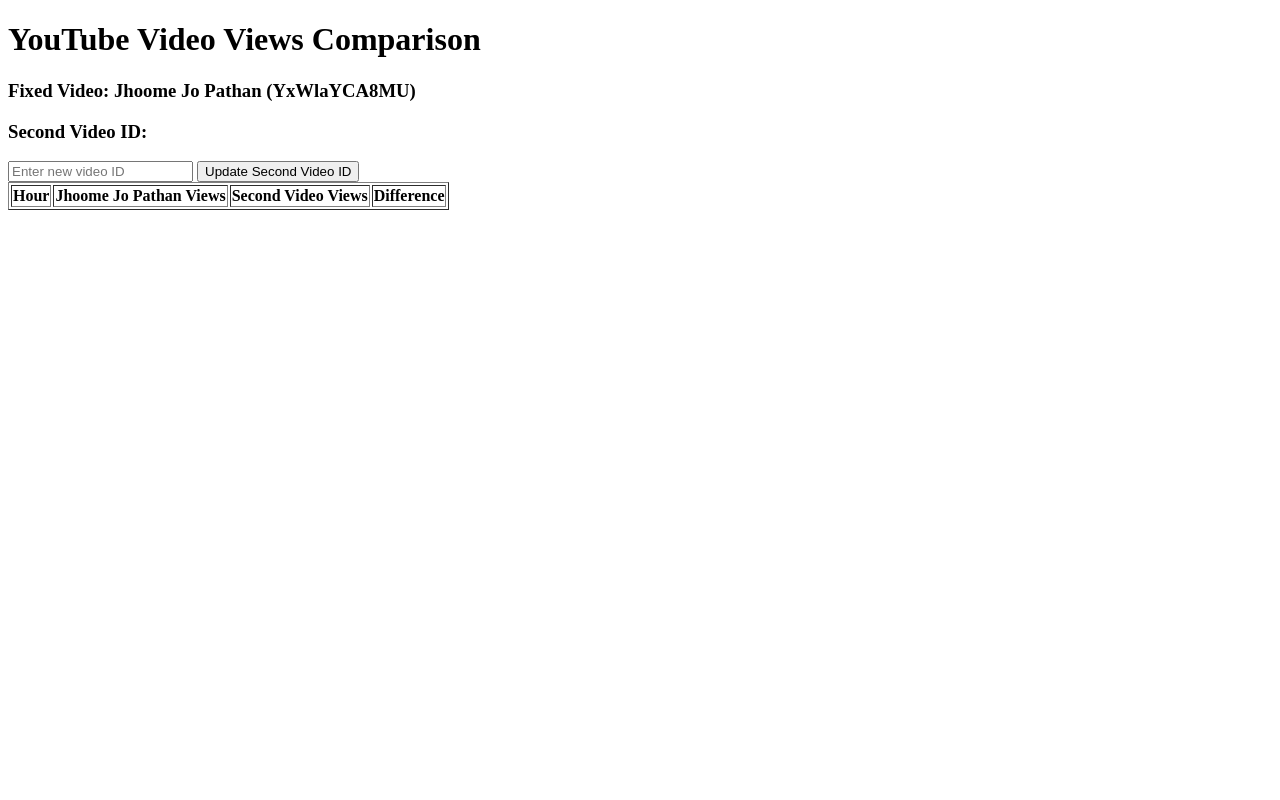
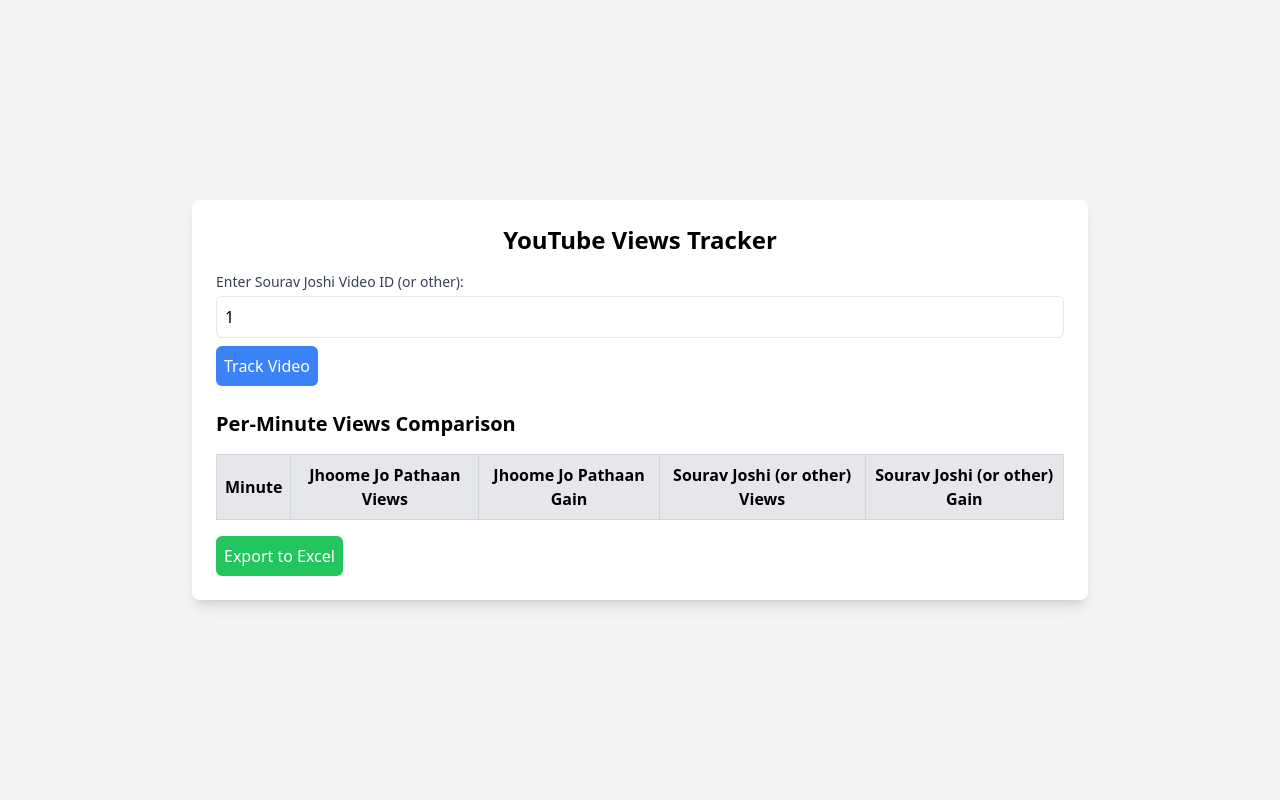
Before and after one commit to Pranav280204/view_tracker, a Flask app: page / in a window 1280 px wide. Run offline with Flask 3, Linux system fonts and the light colour scheme; tables that the repository leaves empty hold one stand-in row (values such as "Sample post"); lists and menus that the app fills with data are empty; some libraries are stand-ins or nearby versions.

Commit message:
Update index.html

```diff
--- a/templates/index.html
+++ b/templates/index.html
@@ -1,54 +1,48 @@
 <!DOCTYPE html>
-<html>
+<html lang="en">
 <head>
-    <title>YouTube Video Views Comparison</title>
-    <script src="https://cdn.jsdelivr.net/npm/axios/dist/axios.min.js"></script>
+    <meta charset="UTF-8">
+    <meta name="viewport" content="width=device-width, initial-scale=1.0">
+    <title>YouTube Views Tracker</title>
+    <script src="https://cdn.tailwindcss.com"></script>
 </head>
-<body>
-    <h1>YouTube Video Views Comparison</h1>
-    <h3>Fixed Video: Jhoome Jo Pathan (YxWlaYCA8MU)</h3>
-    <h3>Second Video ID: <span id="secondVideoId"></span></h3>
-    <input type="text" id="newVideoId" placeholder="Enter new video ID">
-    <button onclick="updateVideoId()">Update Second Video ID</button>
-    <table border="1">
-        <thead>
-            <tr>
-                <th>Hour</th>
-                <th>Jhoome Jo Pathan Views</th>
-                <th>Second Video Views</th>
-                <th>Difference</th>
-            </tr>
-        </thead>
-        <tbody id="comparisonTable"></tbody>
-    </table>
-
-    <script>
-        async function loadComparison() {
-            const response = await axios.get("/compare_views");
-            const data = response.data;
-            const tableBody = document.getElementById("comparisonTable");
-            tableBody.innerHTML = "";
-            data.forEach(row => {
-                const tr = document.createElement("tr");
-                tr.innerHTML = `
-                    <td>${row.hour}</td>
-                    <td>${row.fixed_video_views}</td>
-                    <td>${row.second_video_views}</td>
-                    <td>${row.difference}</td>
-                `;
-                tableBody.appendChild(tr);
-            });
-        }
-
-        async function updateVideoId() {
-            const newVideoId = document.getElementById("newVideoId").value;
-            await axios.post("/update_video_id", { video_id: newVideoId });
-            document.getElementById("secondVideoId").innerText = newVideoId;
-            loadComparison();
-        }
-
-        // Load comparison data on page load
-        loadComparison();
-    </script>
+<body class="bg-gray-100 flex items-center justify-center min-h-screen">
+    <div class="bg-white p-6 rounded-lg shadow-lg w-full max-w-4xl">
+        <h1 class="text-2xl font-bold mb-4 text-center">YouTube Views Tracker</h1>
+        <form method="POST" class="mb-6">
+            <label for="video_id" class="block text-sm font-medium text-gray-700">Enter Sourav Joshi Video ID (or other):</label>
+            <input type="text" name="video_id" id="video_id" value="{{ changeable_video_id or '' }}"
+                   class="mt-1 p-2 w-full border rounded-md" placeholder="e.g., UCR5C2a0pv_5S-0a8pV2y1jg">
+            <button type="submit" class="mt-2 bg-blue-500 text-white p-2 rounded-md hover:bg-blue-600">
+                Track Video
+            </button>
+        </form>
+        <h2 class="text-xl font-semibold mb-4">Per-Minute Views Comparison</h2>
+        <table class="w-full border-collapse border border-gray-300">
+            <thead>
+                <tr class="bg-gray-200">
+                    <th class="border border-gray-300 p-2">Minute</th>
+                    <th class="border border-gray-300 p-2">Jhoome Jo Pathaan Views</th>
+                    <th class="border border-gray-300 p-2">Jhoome Jo Pathaan Gain</th>
+                    <th class="border border-gray-300 p-2">Sourav Joshi (or other) Views</th>
+                    <th class="border border-gray-300 p-2">Sourav Joshi (or other) Gain</th>
+                </tr>
+            </thead>
+            <tbody>
+                {% for row in comparison %}
+                <tr>
+                    <td class="border border-gray-300 p-2">{{ row.minute }}</td>
+                    <td class="border border-gray-300 p-2">{{ row.pathaan_views }}</td>
+                    <td class="border border-gray-300 p-2">{{ row.pathaan_gain }}</td>
+                    <td class="border border-gray-300 p-2">{{ row.joshi_views }}</td>
+                    <td class="border border-gray-300 p-2">{{ row.joshi_gain }}</td>
+                </tr>
+                {% endfor %}
+            </tbody>
+        </table>
+        <a href="/export" class="mt-4 inline-block bg-green-500 text-white p-2 rounded-md hover:bg-green-600">
+            Export to Excel
+        </a>
+    </div>
 </body>
 </html>
```
